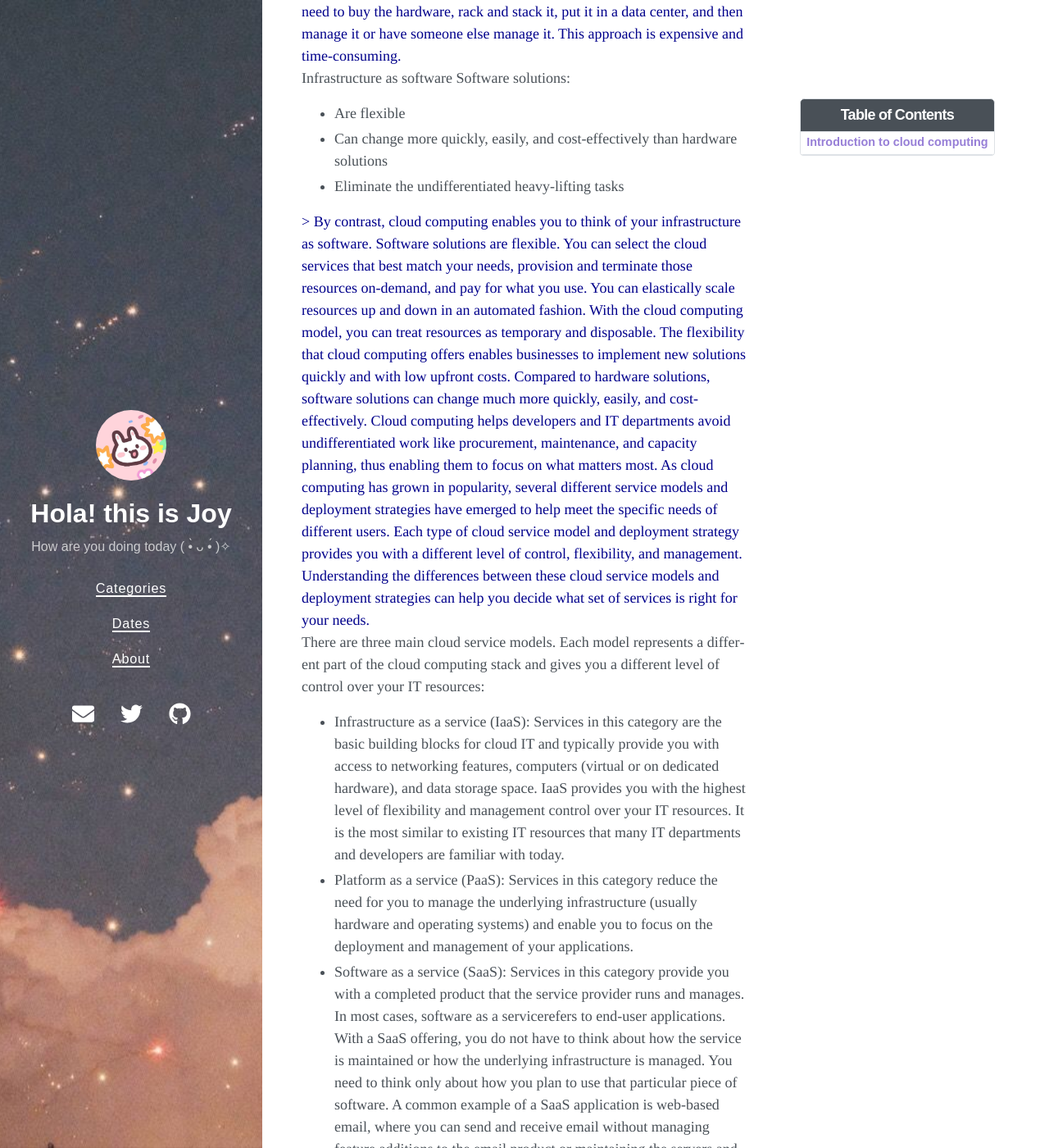
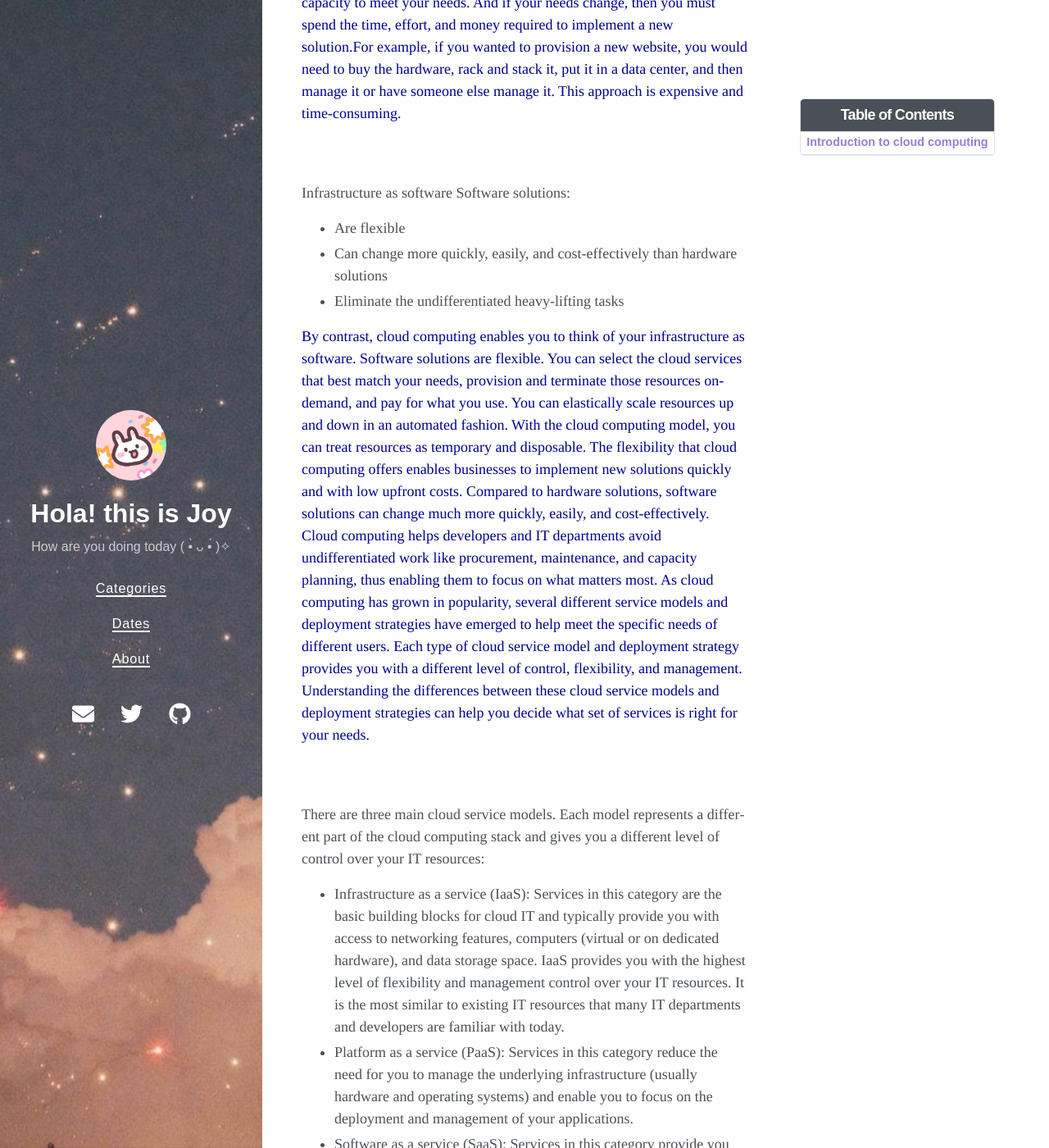
Before and after one commit to Joy3Luo/mathnotes, a Jekyll site: the page built from _posts/2020-12-25-AWS .md, in a window 1280 px wide and 1400 px high, scrolled down 996 px. Shown: the whole window at 82% size. Built offline with Jekyll 4.4.1, drawn with Linux system fonts in a browser that asks for light colours; nearby versions of some CDN libraries.

Commit message:
Update 2020-12-25-AWS .md

```diff
--- a/_posts/2020-12-25-AWS .md
+++ b/_posts/2020-12-25-AWS .md
@@ -21,7 +21,7 @@ Cloud computingis the on-demand delivery of compute power, database, storage, ap
 
 <font color= darkblue>
  These resources run on server computers that are located in large data centers in different locations around the world. When you use a cloud service provider like AWS, that service provider owns the computers that you are using. These resources can be used together like building blocks to build solutions that help meet business goals and satisfy technology requirements.
- </font>
+ </font><br/><br/>
 
 Infrastructure as hardware
 Hardware solutions:
@@ -31,7 +31,7 @@ Hardware solutions:
 
 <font color= darkblue>
  In the traditional computing model, infrastructure is thought of as hardware. Hardware solutions are physical, which means they require space, staff, physical security, planning, and capital expenditure. In addition to significant upfront investment, another prohibitive aspect of traditional computing is the long hardware procurement cycle that involves acquiring, provisioning, and maintaining on-premises infrastructure. With a hardware solution, you must ask if there is enough resource capacity or sufficient storage to meet your needs, and you provision capacity by guessing theoretical maximum peaks. If you don’t meet your projected maximum peak, then you pay for expensive resources that stay idle. If you exceed your projected maximum peak, then you don’t have sufficient capacity to meet your needs. And if your needs change, then you must spend the time, effort, and money required to implement a new solution.For example, if you wanted to provision a new website, you would need to buy the hardware, rack and stack it, put it in a data center, and then manage it or have someone else manage it. This approach is expensive and time-consuming.
- </font>
+ </font><br/><br/>
 
 Infrastructure as software
 Software solutions:
@@ -40,8 +40,8 @@ Software solutions:
 - Eliminate the undifferentiated heavy-lifting tasks
 
 <font color= darkblue>
-> By contrast, cloud computing enables you to think of your infrastructure as software. Software solutions are flexible. You can select the cloud services that best match your needs, provision and terminate those resources on-demand, and pay for what you use. You can elastically scale resources up and down in an automated fashion. With the cloud computing model, you can treat resources as temporary and disposable. The flexibility that cloud computing offers enables businesses to implement new solutions quickly and with low upfront costs. Compared to hardware solutions, software solutions can change much more quickly, easily, and cost-effectively. Cloud computing helps developers and IT departments avoid undifferentiated work like procurement, maintenance, and capacity planning, thus enabling them to focus on what matters most. As cloud computing has grown in popularity, several different service models and deployment strategies have emerged to help meet the specific needs of different users. Each type of cloud service model and deployment strategy provides you with a different level of control, flexibility, and management. Understanding the differences between these cloud service models and deployment strategies can help you decide what set of services is right for your needs.
-</font>
+By contrast, cloud computing enables you to think of your infrastructure as software. Software solutions are flexible. You can select the cloud services that best match your needs, provision and terminate those resources on-demand, and pay for what you use. You can elastically scale resources up and down in an automated fashion. With the cloud computing model, you can treat resources as temporary and disposable. The flexibility that cloud computing offers enables businesses to implement new solutions quickly and with low upfront costs. Compared to hardware solutions, software solutions can change much more quickly, easily, and cost-effectively. Cloud computing helps developers and IT departments avoid undifferentiated work like procurement, maintenance, and capacity planning, thus enabling them to focus on what matters most. As cloud computing has grown in popularity, several different service models and deployment strategies have emerged to help meet the specific needs of different users. Each type of cloud service model and deployment strategy provides you with a different level of control, flexibility, and management. Understanding the differences between these cloud service models and deployment strategies can help you decide what set of services is right for your needs.
+</font><br/><br/>
 
 
 There are three main cloud service models. Each model represents a different part of the cloud computing stack and gives you a different level of control over your IT resources:
```
